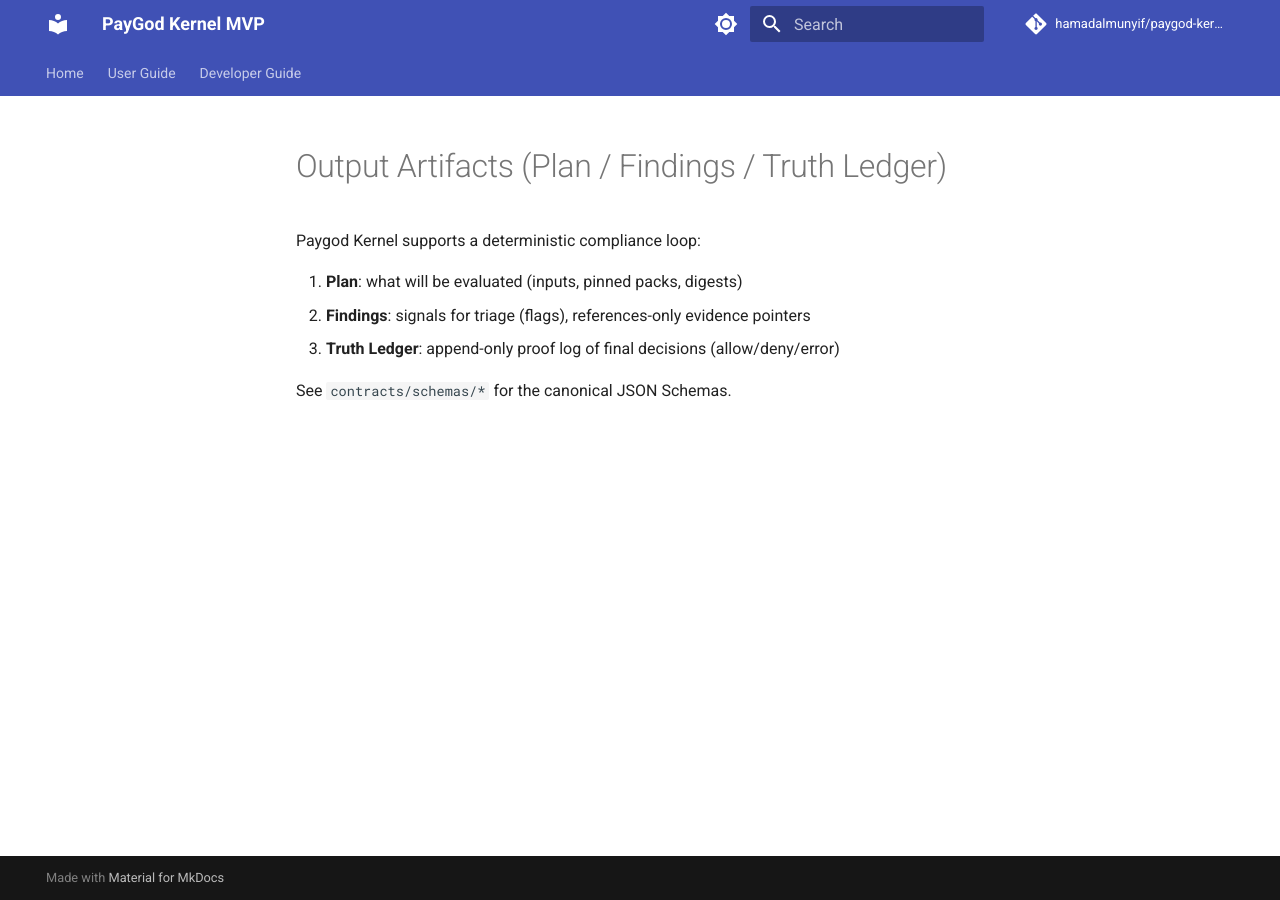
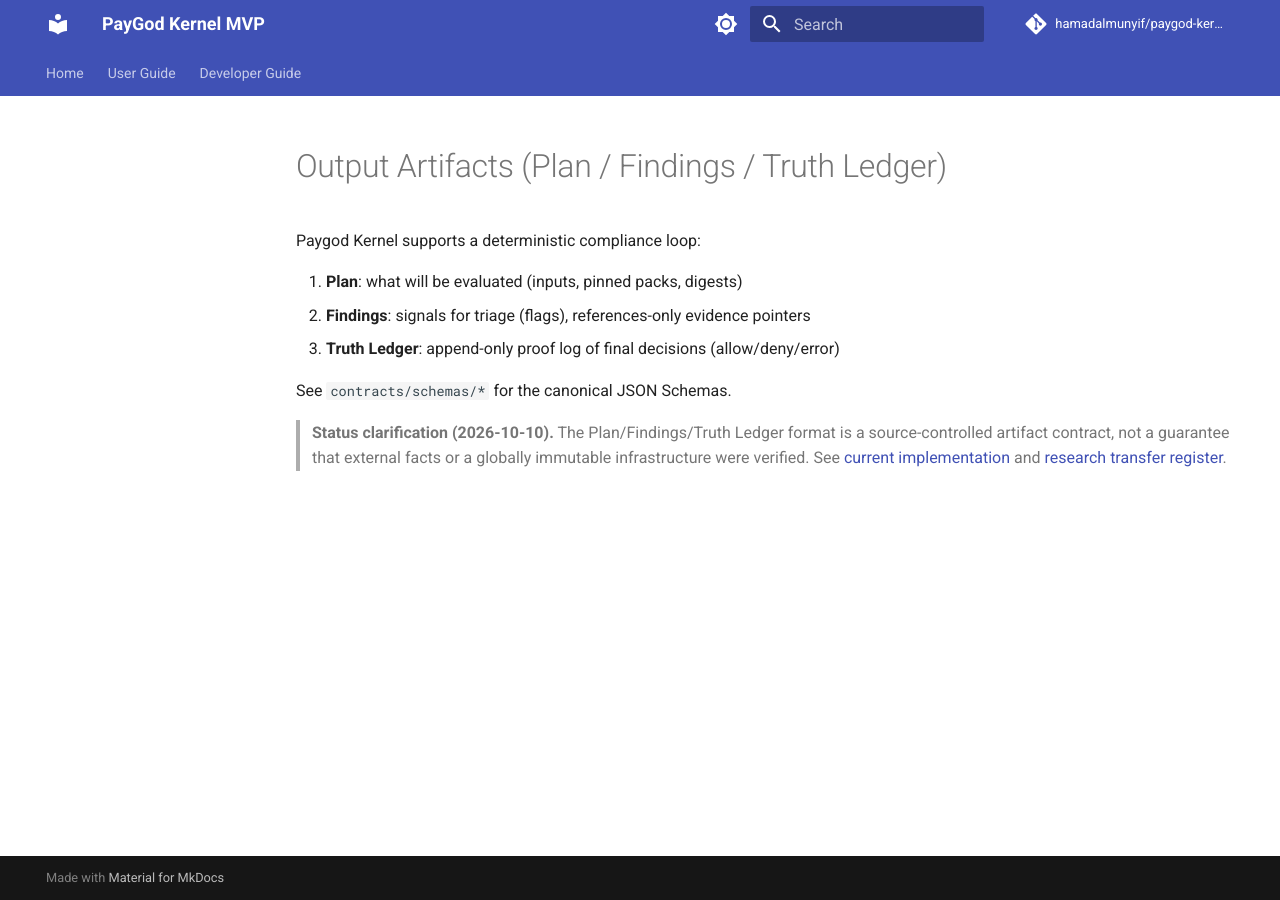
Before and after one commit to hamadalmunyif/paygod-kernel-mvp, an MkDocs documentation site: the page built from docs/11_OUTPUT_ARTIFACTS.md, in a window 1280 px wide. Built offline with MkDocs 1.6.1 and Material for MkDocs 9.7.7, drawn with Linux system fonts in a browser that asks for light colours; comment, search, counter and statistics services are not loaded.

Commit message:
docs: clarify implemented versus intended scope in docs/11_OUTPUT_ARTIFACTS.md

```diff
--- a/docs/11_OUTPUT_ARTIFACTS.md
+++ b/docs/11_OUTPUT_ARTIFACTS.md
@@ -7,3 +7,5 @@ Paygod Kernel supports a deterministic compliance loop:
 3. **Truth Ledger**: append-only proof log of final decisions (allow/deny/error)
 
 See `contracts/schemas/*` for the canonical JSON Schemas.
+
+> **Status clarification (2026-10-10).** The Plan/Findings/Truth Ledger format is a source-controlled artifact contract, not a guarantee that external facts or a globally immutable infrastructure were verified. See [current implementation](../README.md) and [research transfer register](OBSERVATORY_TRANSFER_ACCEPTANCE_2026-10-10.md).
```
